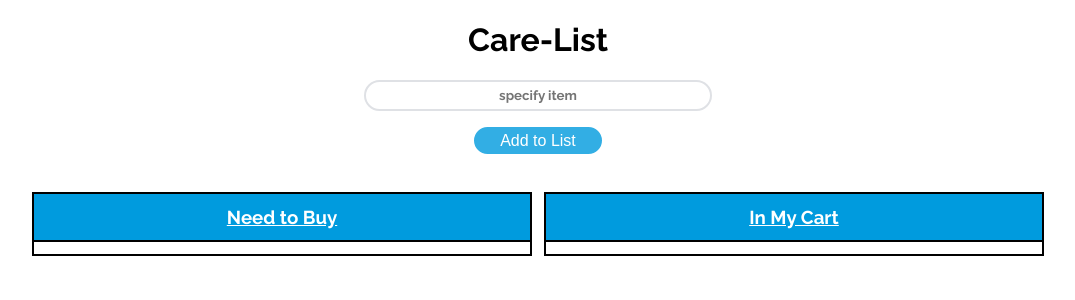
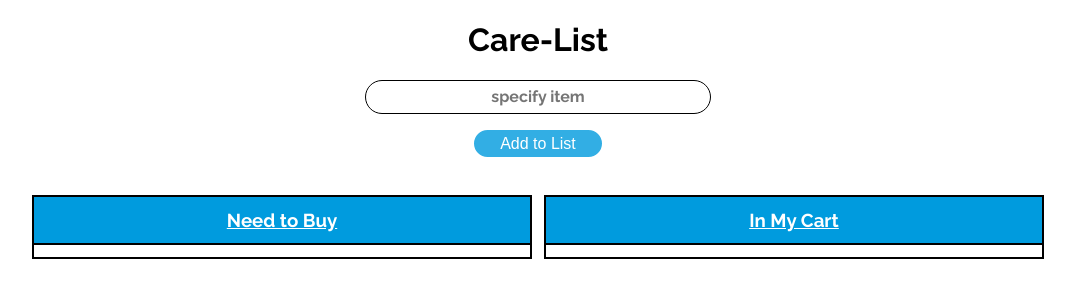
Before and after one commit to Limlight86/Care-List, a React (Create React App) app: page / in a window 1280 px wide. Shown: the top 300 px of the page, without its empty margins (102-1177 px from the left). Built offline with nearby package versions, Linux system fonts and the light colour scheme.

Commit message:
last styling for now

```diff
--- a/src/components/ShoppingInput/ShoppingInput.module.css
+++ b/src/components/ShoppingInput/ShoppingInput.module.css
@@ -23,12 +23,13 @@
   line-height: 2;
   border-radius: 32px;
   margin-bottom: 16px;
-  border: 2px solid #dfe1e5;
+  border: 1px solid black;
   font-family: 'Raleway', sans-serif;
   padding: 0 12px;
   font-weight: bold;
   text-align: center;
   color: black;
+  font-size: 16px;
 }
 
 .addButton:hover {
--- a/src/components/ShoppingList/ShoppingList.js
+++ b/src/components/ShoppingList/ShoppingList.js
@@ -3,7 +3,7 @@ import PropTypes from "prop-types";
 import styles from "./ShoppingList.module.css";
 import ListItem from "../ListItem/ListItem";
 
-const shoppingList = ({ listName, list, buttonText, handleSwap }) => (
+const shoppingList = ({ listName, list, buttonText, handleSwap, placeHolderText }) => (
   <div className={styles.list}>
     <h3 className={styles.listTitle}>{listName}</h3>
     {list.map((item, i) => {
```
